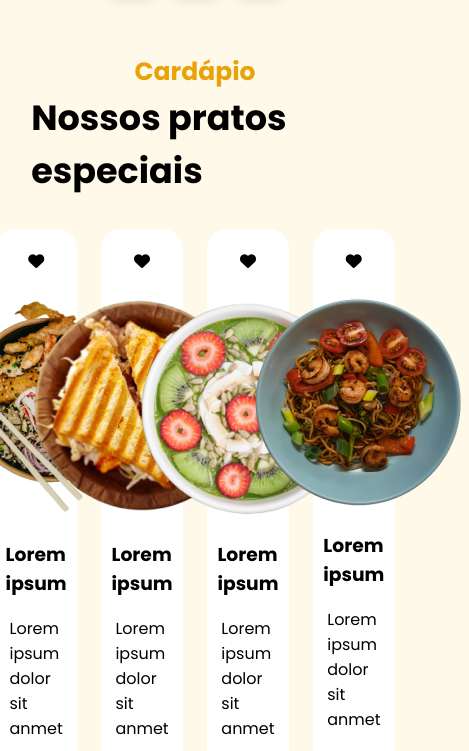
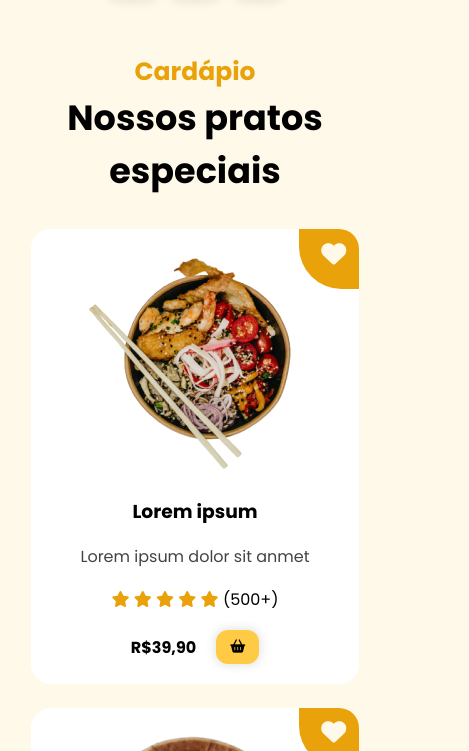
Before and after one commit to ZanelinhaDev/Landing-page, a plain HTML site: page index.html in a window 390 px wide. Shown: the part 651-1402 px from the top of the page, 469 px wide, since content can reach past the window. Drawn offline with nearby package versions, Linux system fonts and the light colour scheme.

Commit message:
Alterações na parte de cárdapio acertando os layouts e deixando responsivo

```diff
--- a/index.html
+++ b/index.html
@@ -1,15 +1,26 @@
 <!DOCTYPE html>
 <html lang="pt-br">
   <head>
-    <meta charset="UTF-8">
-    <meta name="viewport" content="width=device-width, initial-scale=1.0">
-    <link rel="stylesheet" href="https://cdnjs.cloudflare.com/ajax/libs/font-awesome/6.5.1/css/all.min.css" integrity="sha512-DTOQO9RWCH3ppGqcWaEA1BIZOC6xxalwEsw9c2QQeAIftl+Vegovlnee1c9QX4TctnWMn13TZye+giMm8e2LwA==" crossorigin="anonymous" referrerpolicy="no-referrer" />
-    <link rel="stylesheet" href="src/styles/styles.css">
-    <link rel="stylesheet" href="src/styles/header.css">
-    <link rel="stylesheet" href="src/styles/home.css">
-    <link rel="stylesheet" href="src/styles/menu.css">
+    <meta charset="UTF-8" />
+    <meta name="viewport" content="width=device-width, initial-scale=1.0" />
+    <link
+      rel="stylesheet"
+      href="https://cdnjs.cloudflare.com/ajax/libs/font-awesome/6.5.1/css/all.min.css"
+      integrity="sha512-DTOQO9RWCH3ppGqcWaEA1BIZOC6xxalwEsw9c2QQeAIftl+Vegovlnee1c9QX4TctnWMn13TZye+giMm8e2LwA=="
+      crossorigin="anonymous"
+      referrerpolicy="no-referrer"
+    />
+    <link rel="stylesheet" href="src/styles/styles.css" />
+    <link rel="stylesheet" href="src/styles/header.css" />
+    <link rel="stylesheet" href="src/styles/home.css" />
+    <link rel="stylesheet" href="src/styles/menu.css" />
 
-    <script src="https://cdnjs.cloudflare.com/ajax/libs/jquery/3.7.1/jquery.min.js" integrity="sha512-v2CJ7UaYy4JwqLDIrZUI/4hqeoQieOmAZNXBeQyjo21dadnwR+8ZaIJVT8EE2iyI61OV8e6M8PP2/4hpQINQ/g==" crossorigin="anonymous" referrerpolicy="no-referrer"></script>
+    <script
+      src="https://cdnjs.cloudflare.com/ajax/libs/jquery/3.7.1/jquery.min.js"
+      integrity="sha512-v2CJ7UaYy4JwqLDIrZUI/4hqeoQieOmAZNXBeQyjo21dadnwR+8ZaIJVT8EE2iyI61OV8e6M8PP2/4hpQINQ/g=="
+      crossorigin="anonymous"
+      referrerpolicy="no-referrer"
+    ></script>
     <script src="https://unpkg.com/scrollreveal"></script>
     <title>Landing page</title>
   </head>
@@ -18,63 +29,48 @@
       <nav id="navbar">
         <i class="fa-solid fa-burger" id="nav_logo"> food</i>
 
-
         <ul id="nav_list">
           <li class="nav-item active">
             <a href="#home">Início</a>
           </li>
 
-
           <li class="nav-item">
             <a href="#menu">Cardápio</a>
           </li>
-
 
           <li class="nav-item">
             <a href="#testimonials">Avaliações</a>
           </li>
         </ul>
 
-            <button class="btn-default">
-                Peça aqui
-            </button>
+        <button class="btn-default">Peça aqui</button>
 
         <button id="mobile_btn">
           <i class="fa-solid fa-bars"></i>
         </button>
-
       </nav>
 
       <div id="mobile_menu">
-
         <ul id="mobile_nav_list">
-
           <li class="nav-item">
             <a href="#home">Início</a>
           </li>
 
-
           <li class="nav-item">
             <a href="#menu">Cardápio</a>
           </li>
-
 
           <li class="nav-item">
             <a href="#testimonials">Avaliações</a>
           </li>
         </ul>
 
-            <button class="btn-default">
-                Peça aqui
-            </button>
-
+        <button class="btn-default">Peça aqui</button>
       </div>
     </header>
 
     <main id="content">
-
       <section id="home">
-
         <div class="shape"></div>
 
         <div id="cta">
@@ -84,19 +80,15 @@
           </h1>
 
           <p class="description">
-                    Lorem, ipsum dolor sit amet, consectetur,
-                    adipisicing elit. Nemo laudantium
+            Lorem, ipsum dolor sit amet, consectetur, adipisicing elit. Nemo
+            laudantium
           </p>
 
           <div id="cta_buttons">
-
-                    <a href="#" class="btn-default">
-                        Ver Cardápio
-                    </a>
+            <a href="#" class="btn-default"> Ver Cardápio </a>
 
             <a href="tel:+24998520501" id="phone_button">
-
-                        <button class="btn-default ">
+              <button class="btn-default">
                 <i class="fa-solid fa-phone"></i>
               </button>
               (24) 998520501
@@ -116,13 +108,11 @@
               <i class="fa-brands fa-facebook"></i>
             </a>
           </div>
-
         </div>
 
         <div id="banner">
-                <img src="src/images/hero.png" alt="">
+          <img src="src/images/hero.png" alt="" />
         </div>
-
       </section>
 
       <section id="menu">
@@ -130,22 +120,16 @@
         <h3 class="section-subtitle">Nossos pratos especiais</h3>
 
         <div id="dishes">
-
           <div class="dish">
-
             <div class="dish-heart">
               <i class="fa-solid fa-heart"></i>
             </div>
 
-                    <img src="src/images/dish.png" class="dish-heart" alt="">
+            <img src="src/images/dish.png" class="dish-image" alt="" />
 
-                    <h3 class="dish-title">
-                        Lorem ipsum
-                    </h3>
+            <h3 class="dish-title">Lorem ipsum</h3>
 
-                    <span class="dish-description">
-                        Lorem ipsum dolor sit anmet
-                    </span>
+            <span class="dish-description"> Lorem ipsum dolor sit anmet </span>
 
             <div class="dish-rate">
               <i class="fa-solid fa-star"></i>
@@ -165,20 +149,15 @@
           </div>
 
           <div class="dish">
-
             <div class="dish-heart">
               <i class="fa-solid fa-heart"></i>
             </div>
 
-                    <img src="src/images/dish2.png" class="dish-heart" alt="">
+            <img src="src/images/dish2.png" class="dish-image" alt="" />
 
-                    <h3 class="dish-title">
-                        Lorem ipsum
-                    </h3>
+            <h3 class="dish-title">Lorem ipsum</h3>
 
-                    <span class="dish-description">
-                        Lorem ipsum dolor sit anmet
-                    </span>
+            <span class="dish-description"> Lorem ipsum dolor sit anmet </span>
 
             <div class="dish-rate">
               <i class="fa-solid fa-star"></i>
@@ -198,20 +177,15 @@
           </div>
 
           <div class="dish">
-
             <div class="dish-heart">
               <i class="fa-solid fa-heart"></i>
             </div>
 
-                    <img src="src/images/dish3.png" class="dish-heart" alt="">
+            <img src="src/images/dish3.png" class="dish-image" alt="" />
 
-                    <h3 class="dish-title">
-                        Lorem ipsum
-                    </h3>
+            <h3 class="dish-title">Lorem ipsum</h3>
 
-                    <span class="dish-description">
-                        Lorem ipsum dolor sit anmet
-                    </span>
+            <span class="dish-description"> Lorem ipsum dolor sit anmet </span>
 
             <div class="dish-rate">
               <i class="fa-solid fa-star"></i>
@@ -231,20 +205,15 @@
           </div>
 
           <div class="dish">
-
             <div class="dish-heart">
               <i class="fa-solid fa-heart"></i>
             </div>
 
-                    <img src="src/images/dish4.png" class="dish-heart" alt="">
+            <img src="src/images/dish4.png" class="dish-image" alt="" />
 
-                    <h3 class="dish-title">
-                        Lorem ipsum
-                    </h3>
+            <h3 class="dish-title">Lorem ipsum</h3>
 
-                    <span class="dish-description">
-                        Lorem ipsum dolor sit anmet
-                    </span>
+            <span class="dish-description"> Lorem ipsum dolor sit anmet </span>
 
             <div class="dish-rate">
               <i class="fa-solid fa-star"></i>
@@ -267,6 +236,5 @@
     </main>
 
     <script src="src/javascript/script.js"></script>
-
   </body>
 </html>
--- a/src/styles/header.css
+++ b/src/styles/header.css
@@ -1,6 +1,10 @@
 header {
   width: 100%;
   padding: 28px 8%;
+  position: sticky;
+  top: 0;
+  background-color: #ffe9ea;
+  z-index: 3;
 }
 
 #navbar {
--- a/src/styles/menu.css
+++ b/src/styles/menu.css
@@ -23,4 +23,57 @@
   width: 25%;
   padding: 20px;
   background-color: #ffff;
+  box-shadow: 0px 0px 12px 4px rgba (0, 0, 0, 0.1);
+  position: relative;
+  overflow: hidden;
 }
+
+.dish-heart {
+  position: absolute;
+  background-color: #e9a209;
+  display: flex;
+  align-items: center;
+  justify-content: center;
+  font-size: 1.563rem;
+  color: #fff9ea;
+  width: 70px;
+  height: 70px;
+  right: -10px;
+  top: -10px;
+  border-radius: 0px 47.5px 0px 42.5px;
+}
+
+.dish-description {
+  color: #434343;
+  text-align: center;
+}
+
+.dish-rate i {
+  color: #e9a209;
+}
+
+.dish-price {
+  display: flex;
+  align-items: center;
+  gap: 20px;
+}
+
+@media screen and (max-width: 1170px) {
+  #dishes {
+    flex-wrap: wrap;
+    justify-content: center;
+  }
+  .dish {
+    width: calc(50% - 12px);
+  }
+}
+
+@media screen and (max-width: 600px) {
+  .dish {
+    width: 100%;
+  }
+
+  #menu .section-subtitle {
+    text-align: center;
+  }
+}
```
Lines whose indentation alone changed are shown as unchanged.
